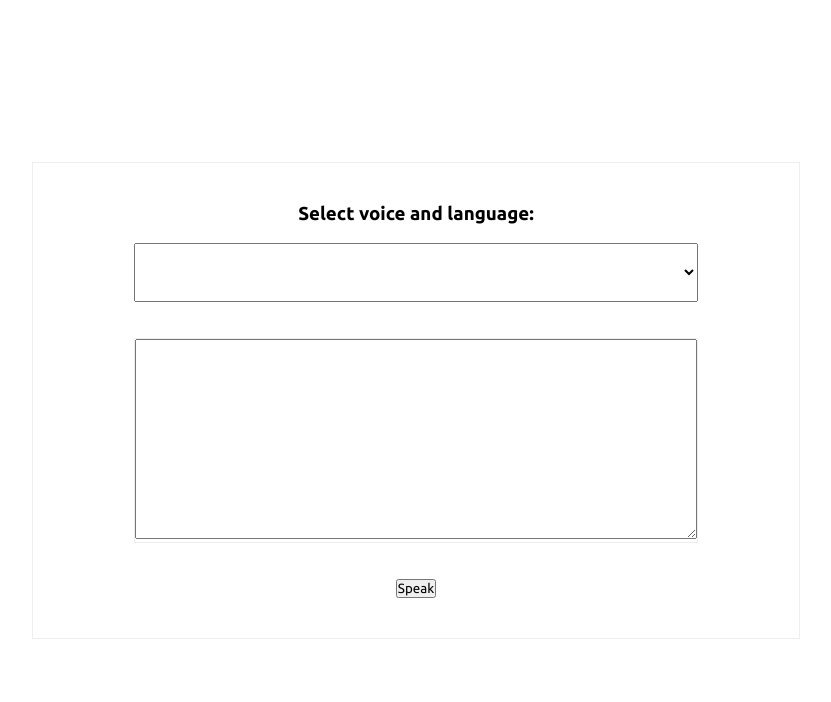
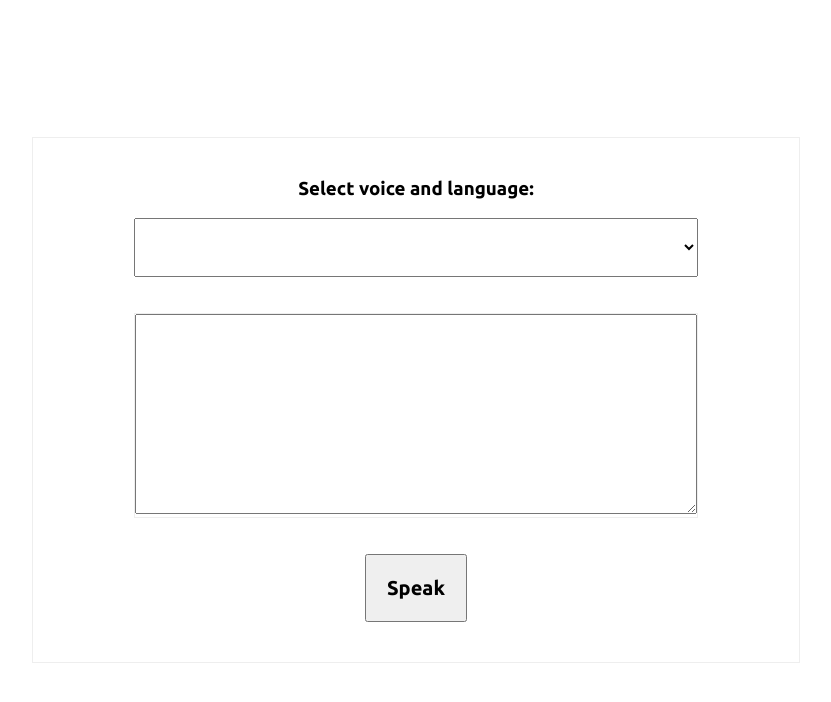
Before and after one commit to Odilboyev/Text-to-Speech, a plain HTML site: page index.html in a window 1280 px wide. Shown: the whole page, without its empty margins (224-1055 px from the left). Drawn offline with Linux system fonts and the light colour scheme.

Commit message:
changed some styles

```diff
--- a/styles/style.scss
+++ b/styles/style.scss
@@ -37,12 +37,20 @@
                 max-width: 100% !important;
                 height: 200px;
                 max-height: 100%;
+                padding: 20px;
             }
         }
 
         select{
             width: 80%;
             padding: 20px ;
+            cursor: pointer;
+        }
+
+        button{
+            padding: 20px ;
+            font-size: 20px;
+            font-weight: bold;
         }
 
     }
```
Also changed, not shown: styles/style.css, 1 other file.
